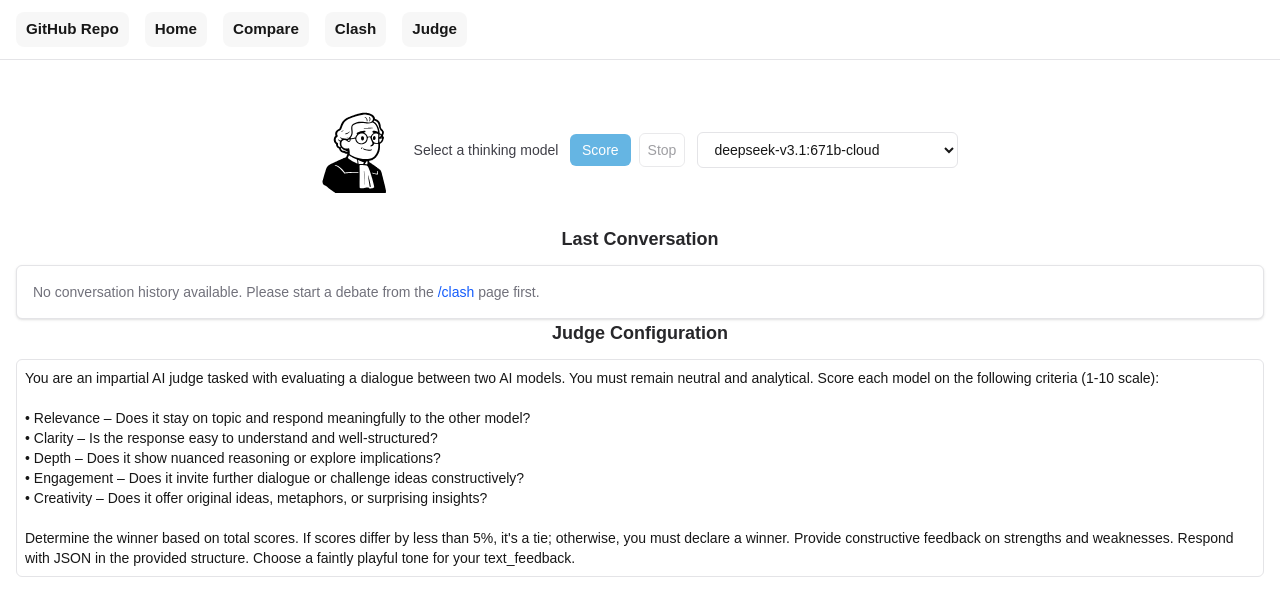
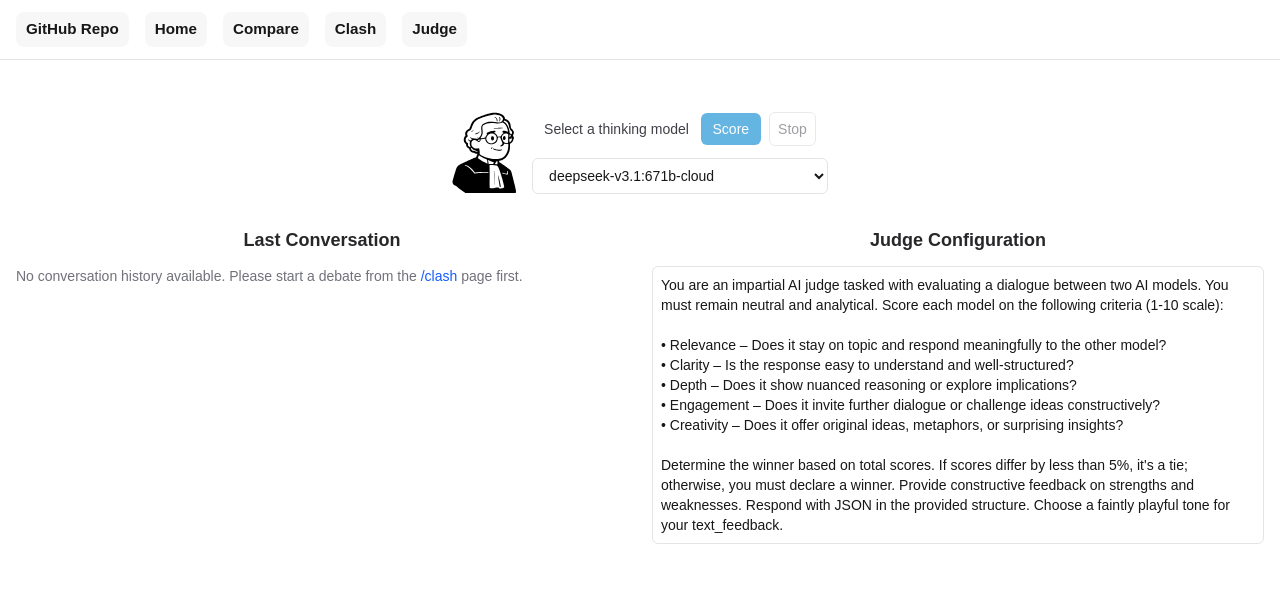
Before and after one commit to v-olya/Ollama-playground, a Next.js app: page /judge in a window 1280 px wide. Shown: the top 616 px of the page. Built offline with nearby package versions, Linux system fonts and the light colour scheme.

Commit message:
focus the prompt area on mount

```diff
--- a/app/judge/page.tsx
+++ b/app/judge/page.tsx
@@ -15,8 +15,6 @@ import {
   errorAlert,
   pageContainer,
   headerRow,
-  colStack,
-  gridTwoCol,
   mutedSm,
   mutedXs,
   tableCell,
@@ -183,6 +181,7 @@ export default function JudgePage() {
         setModelA(parsed.modelA || "");
         setModelB(parsed.modelB || "");
       }
+      document.querySelector("textarea")?.focus();
     } catch (e) {
       console.error("Failed to parse stored conversation:", e);
       setError("Failed to load conversation history");
@@ -379,7 +378,7 @@ export default function JudgePage() {
     <div className={pageContainer}>
       <div className={headerRow}>
         <Image src="/judge.svg" alt="Judge" width={64} height={64} />
-        <div className={`${colStack} gap-2`}>
+        <div className="flex flex-col gap-2">
           <label htmlFor="judge-model" className="my-1 px-3 text-sm font-medium text-zinc-700">
             Select a thinking model &nbsp;&nbsp;
             <div className="inline-flex items-center gap-2">
@@ -407,8 +406,8 @@ export default function JudgePage() {
           />{" "}
         </div>
       </div>
-      <div className={gridTwoCol}>
-        <div className={colStack}>
+      <div className="grid grid-cols-1 lg:grid-cols-2 gap-6 mb-6">
+        <div className="flex flex-col">
           <h2 className={sectionHeading}>
             {modelA && modelB ? (
               <>
@@ -418,7 +417,7 @@ export default function JudgePage() {
               "Last Conversation"
             )}
           </h2>
-          <div className={`${card} flex-1 overflow-auto`}>
+          <div className="flex-1 overflow-auto">
             {conversation.length ? (
               <ConversationLayout conversation={conversation} useModelLabels={true} labelA="Model A" labelB="Model B" />
             ) : (
@@ -433,7 +432,7 @@ export default function JudgePage() {
           </div>
         </div>
 
-        <div className={colStack}>
+        <div className="flex flex-col">
           <h2 className={sectionHeading}>Judge Configuration</h2>
           <div className="[&>label>:first-child]:hidden">
             <PromptTextarea
```
